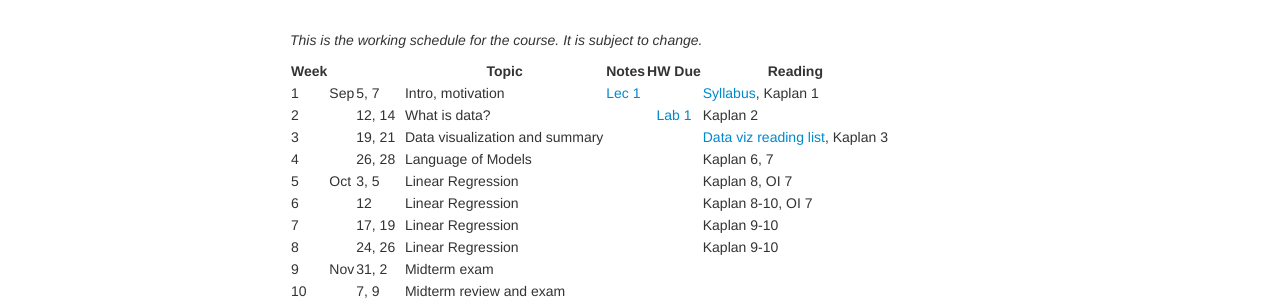
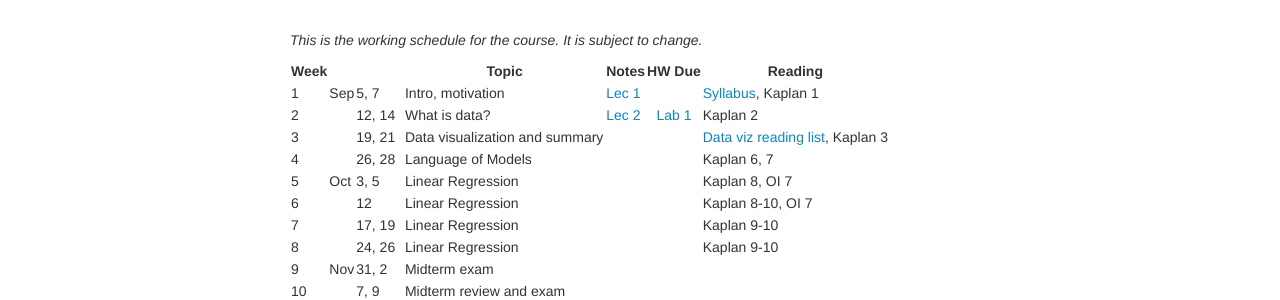
Before and after one commit to nickreich/data-stories, a Jekyll site: the page built from pages/schedule.md, in a window 1280 px wide. Shown: the part 162-462 px from the top of the page. Built offline with Jekyll 4.4.1, drawn with Linux system fonts in a browser that asks for light colours.

Commit message:
add lecture 2.

```diff
--- a/pages/schedule.md
+++ b/pages/schedule.md
@@ -10,7 +10,7 @@
 Week |       |     | Topic   | Notes | HW Due | Reading
 ---- | ----- | --- | ------- | ----- |:------:| -------
  1   | Sep | 5, 7   | Intro, motivation | [Lec 1](../assets/lectures/lecture1-intro-regression/lecture1-intro-regression.pdf) || [Syllabus](../assets/syllabus/data-stories-reich-syllabus.pdf), Kaplan 1
- 2   |     | 12, 14  &nbsp;| What is data? | | [Lab 1](../assets/labs/lab1-data/lab1-data.pdf) | Kaplan 2
+ 2   |     | 12, 14  &nbsp;| What is data? | [Lec 2](../assets/lectures/lecture2-what-is-data/lecture2-what-is-data.pdf) | [Lab 1](../assets/labs/lab1-data/lab1-data.pdf) | Kaplan 2
  3   |     | 19, 21 | Data visualization and summary | || [Data viz reading list](data-viz-reading-list.html), Kaplan 3
  4   |     | 26, 28 | Language of Models | || Kaplan 6, 7
  5   | Oct | 3, 5   | Linear Regression | || Kaplan 8, OI 7
```
